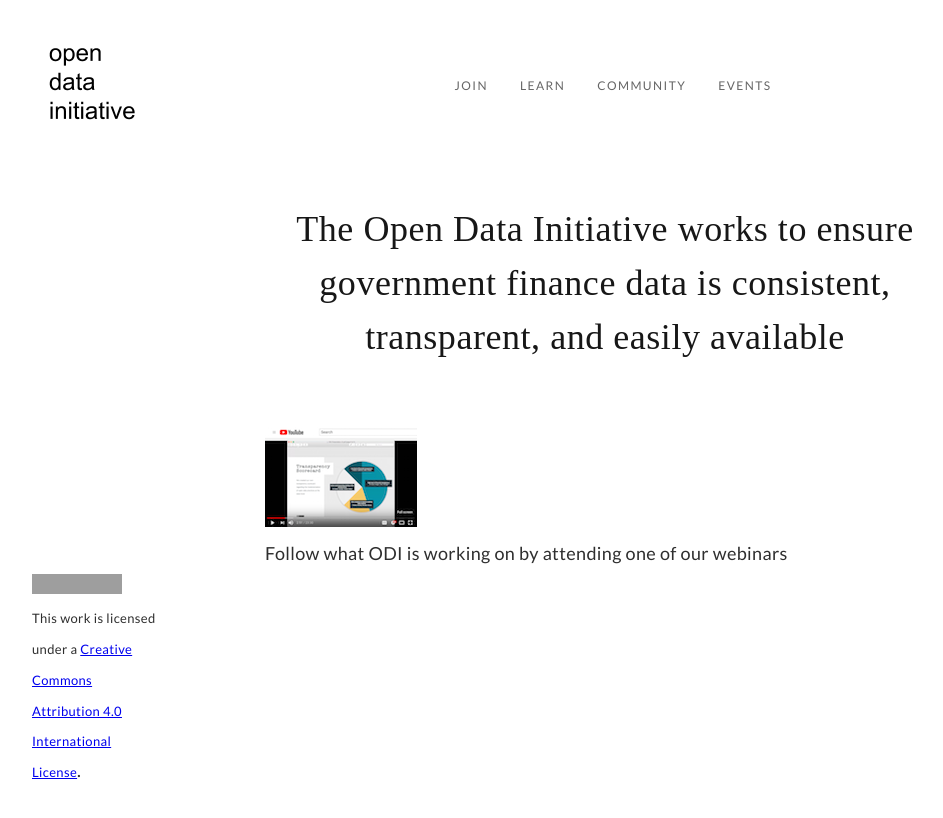
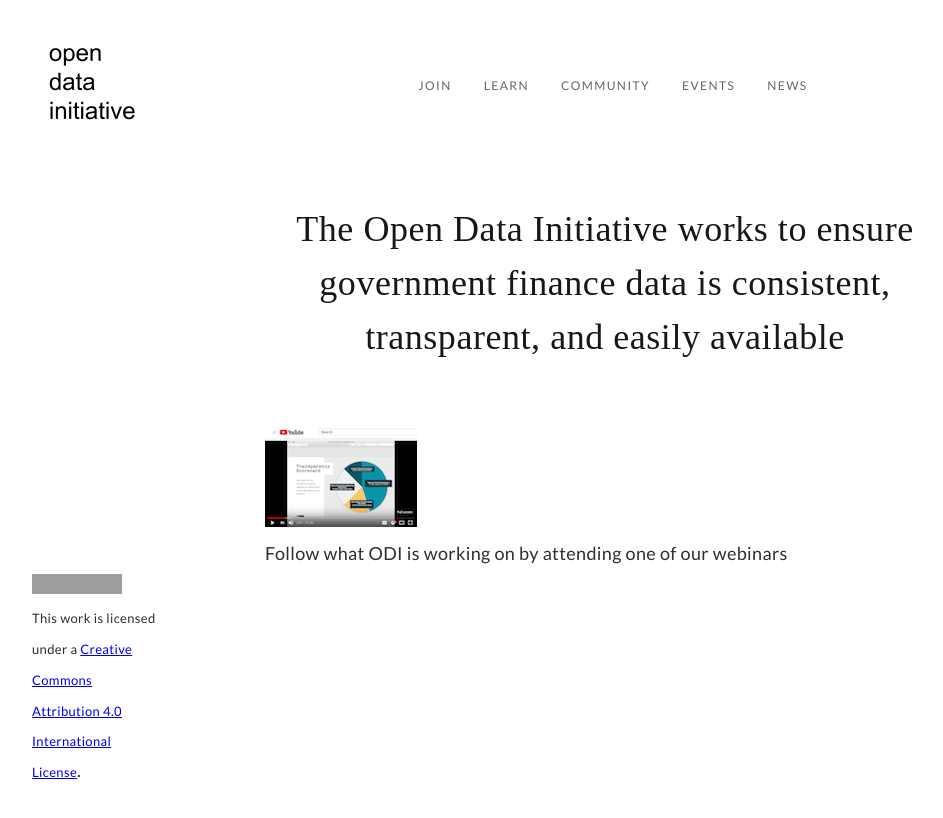
Before and after one commit to opendatainitiative/opendatainitiative.github.io, a Jekyll site: the page built from index.md, in a window 1280 px wide. Shown: the top 818 px of the page, without its empty margins (35-978 px from the left). Built offline with Jekyll 4.4.1, drawn with Linux system fonts in a browser that asks for light colours; grey boxes are pictures that could not be loaded.

Commit message:
Uncomment news navbar item

```diff
--- a/_includes/nav-items.html
+++ b/_includes/nav-items.html
@@ -3,5 +3,5 @@
 <a class="navbar-item" href="{{ '/community' | relative_url }}">Community</a>
 <!-- <a class="navbar-item" href="{{ '/users' | relative_url }}">User Stories</a> -->
 <a class="navbar-item" href="{{ '/events' | relative_url }}">Events</a>
-<!-- <a class="navbar-item" href="{{ '/news' | relative_url }}">News</a>
-<a class="navbar-item" href="{{ '/blog' | relative_url }}">Blog</a> -->
+<a class="navbar-item" href="{{ '/news' | relative_url }}">News</a>
+<!-- <a class="navbar-item" href="{{ '/blog' | relative_url }}">Blog</a> -->
```
